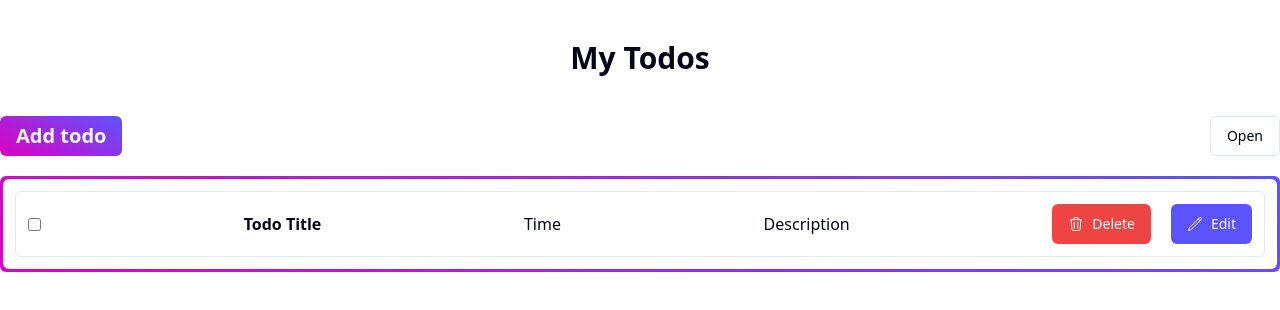
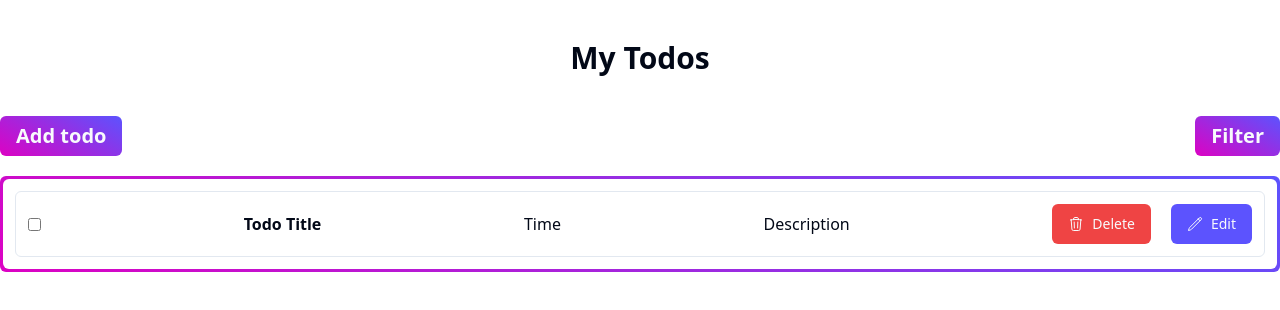
Before and after one commit to sahik7/todo-redux, a React (Vite) app: page / in a window 1280 px wide. Shown: the top 310 px of the page. Built offline with nearby package versions, Linux system fonts and the light colour scheme.

Commit message:
button style changed

```diff
--- a/src/components/todo/TodoFilter.tsx
+++ b/src/components/todo/TodoFilter.tsx
@@ -15,10 +15,10 @@ const TodoFilter = () => {
     return (
         <DropdownMenu>
             <DropdownMenuTrigger asChild>
-                <Button variant="outline">Open</Button>
+                <Button className="bg-primary-gradient text-xl font-semibold" >Filter</Button>
             </DropdownMenuTrigger>
             <DropdownMenuContent className="w-56">
-                <DropdownMenuLabel>Panel Position</DropdownMenuLabel>
+                <DropdownMenuLabel>Filter By Priority</DropdownMenuLabel>
                 <DropdownMenuSeparator />
                 <DropdownMenuRadioGroup value={position} onValueChange={setPosition}>
                     <DropdownMenuRadioItem value="top">Top</DropdownMenuRadioItem>
```
